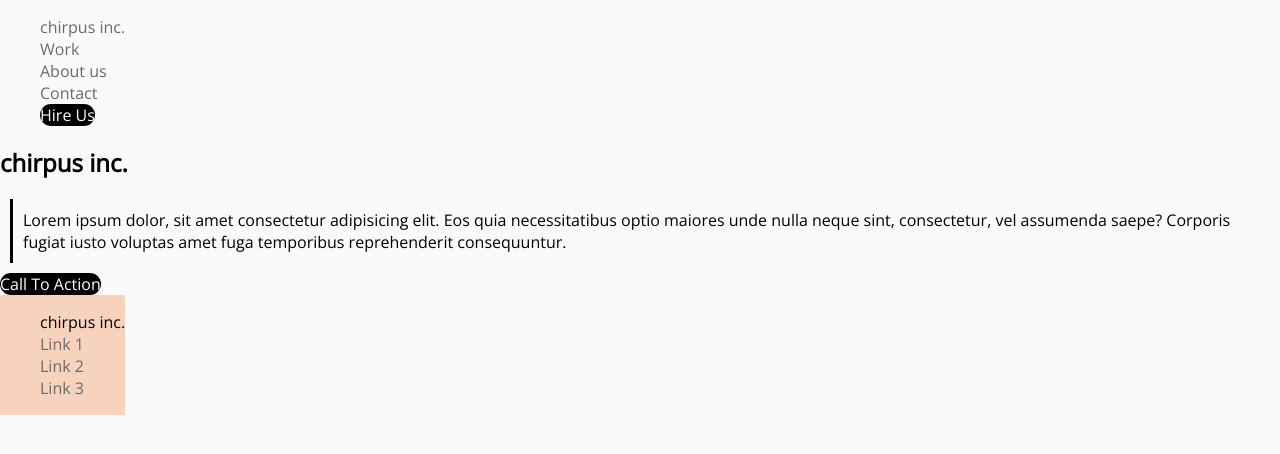
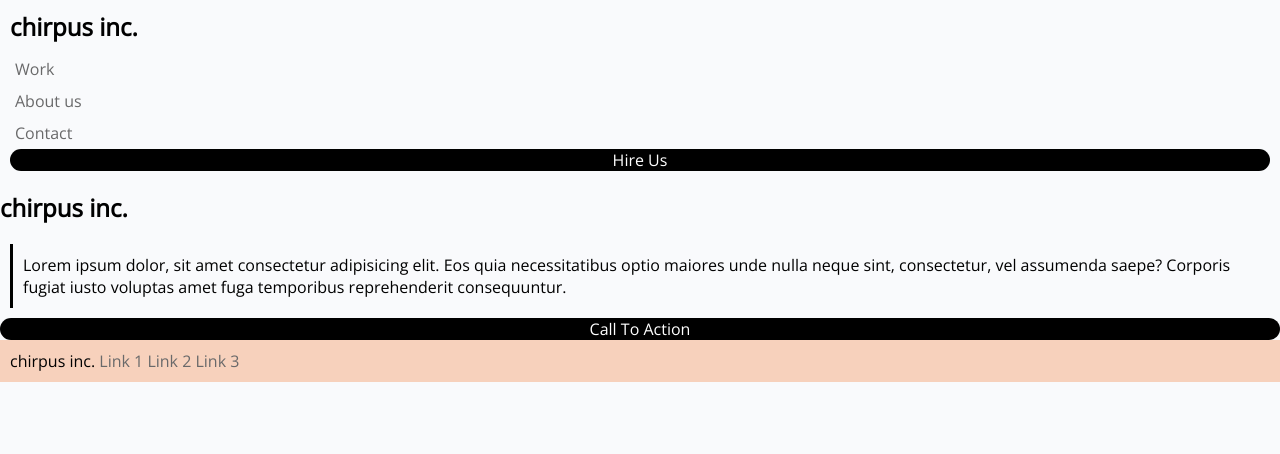
Before and after one commit to Luc-D07/October_lab1, a plain HTML site: page index.html in a window 1280 px wide. Drawn offline with nearby package versions, Linux system fonts and the light colour scheme.

Commit message:
links look good, working on footer

```diff
--- a/index.html
+++ b/index.html
@@ -12,13 +12,15 @@
   </head>
   <body>
     <header class="header">
+      <h2 class="heading">
+        <a class="head-nav" href="#">chirpus inc.</a>
+        <!-- chirpus inc is a clickable header!!! -->
+      </h2>
       <nav class="links">
         <ul>
-          <li class="list-item"><a href="#">chirpus inc.</a></li>
-          <!-- chirpus inc is a clickable header!!! -->
-          <li class="list-item"><a href="#">Work</a></li>
-          <li class="list-item"><a href="#">About us</a></li>
-          <li class="list-item"><a href="#">Contact</a></li>
+          <li class="list-item top"><a href="#">Work</a></li>
+          <li class="list-item top"><a href="#">About us</a></li>
+          <li class="list-item top"><a href="#">Contact</a></li>
           <nav class="nav-button">
             <a class="button" href="#">Hire Us</a>
           </nav>
@@ -40,11 +42,11 @@
     </main>
     <footer class="footer">
       <nav class="links">
-        <ul>
-          <li class="list-item">chirpus inc.</li>
-          <li class="list-item"><a href="#">Link 1</a></li>
-          <li class="list-item"><a href="#">Link 2</a></li>
-          <li class="list-item"><a href="#">Link 3</a></li>
+        <ul class="footer-list">
+          <li class="list-item foot">chirpus inc.</li>
+          <li class="list-item foot"><a href="#">Link 1</a></li>
+          <li class="list-item foot"><a href="#">Link 2</a></li>
+          <li class="list-item foot"><a href="#">Link 3</a></li>
         </ul>
       </nav>
     </footer>
--- a/style.css
+++ b/style.css
@@ -3,8 +3,17 @@ body {
   margin: 0;
   font-family: "Open Sans", sans-serif;
   background-color: #f9fafc;
+  position: relative;
+}
+.heading {
+  margin: 10px;
+}
+.head-nav {
+  color: #000;
 }
 ul {
+  margin: 10px;
+  padding: 0px;
   list-style: none;
 }
 .list-item {
@@ -13,7 +22,9 @@ ul {
 a {
   text-decoration: none;
   color: #69696a;
-  width: 100%;
+}
+.top {
+  padding: 5px;
 }
 .paragraph {
   margin: 10px;
@@ -24,12 +35,18 @@ a {
 .button {
   background-color: #000;
   color: #fff;
-  width: 95%;
   border-radius: 25px;
+  display: block;
+  text-align: center;
 }
 .footer {
-  position: fixed;
+  position: absolute;
   background-color: rgba(247, 193, 162, 0.7);
-  display: block;
+  width: 100%;
+}
+.footer-list {
   justify-content: space-between;
 }
+.foot {
+  display: inline;
+}
```
